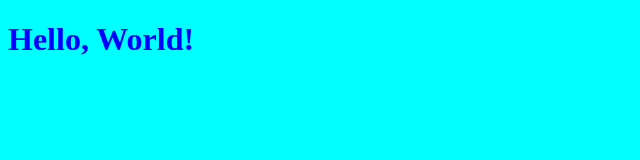
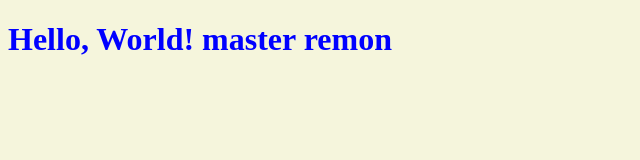
Before and after one commit to redb65403-source/test-reop, a plain HTML site: page index.html in a window 1280 px wide. Shown: the whole page, without its empty margins (0-640 px from the left). Drawn offline with Linux system fonts and the light colour scheme.

Commit message:
last modifiy

```diff
--- a/index.html
+++ b/index.html
@@ -7,6 +7,6 @@
     <link rel="stylesheet" href="style.css">
 </head>
 <body>
-    <h1>Hello, World!</h1>
+    <h1>Hello, World! master remon</h1>
 </body>
 </html>
--- a/style.css
+++ b/style.css
@@ -2,5 +2,5 @@
     color: blue;
 }
 body{
-    background-color:aqua
+    background-color:beige;
 }
```
